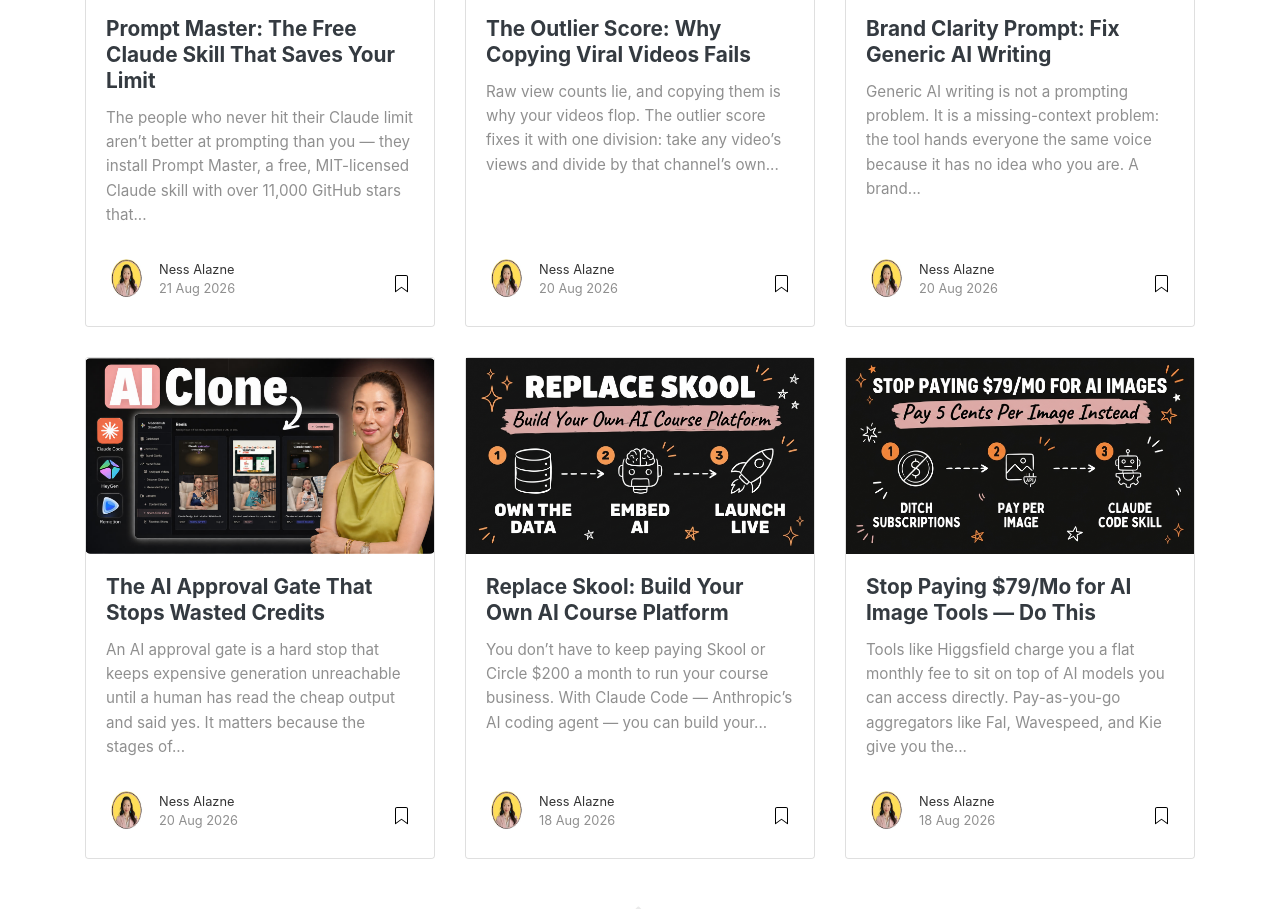
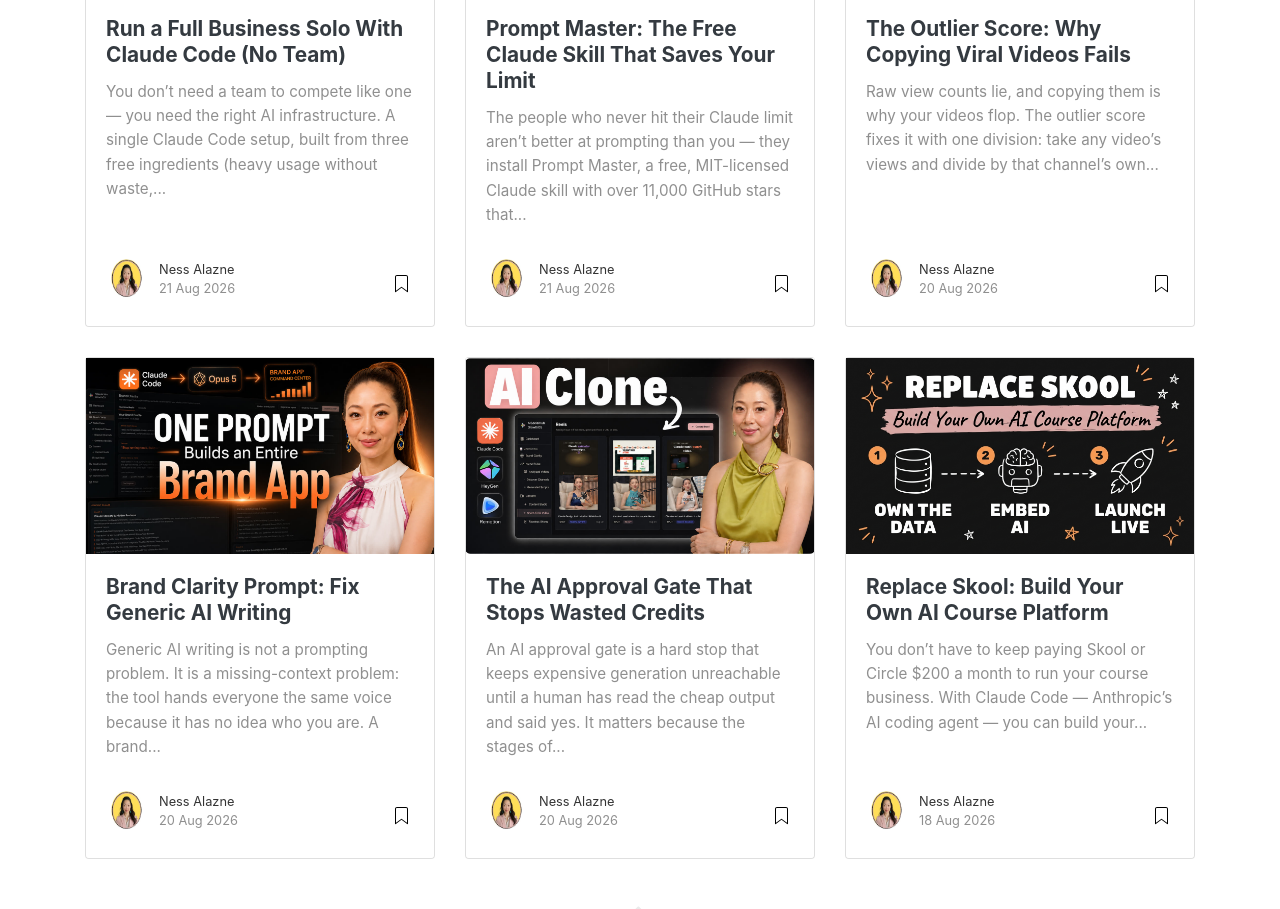
Before and after one commit to nessalazne/nessalazne.github.io, a Jekyll site: the page built from index.html, in a window 1280 px wide and 1400 px high, cut to the strip 491-1400 px from the top of the window. Built offline with Jekyll 4.4.1, drawn with Linux system fonts in a browser that asks for light colours; nearby versions of some CDN libraries; the list of posts is cut into pages by our own code; some of the changed lines change nothing that is shown; some of the changed text lies outside the part shown.

Commit message:
Add: Run a Full Business Solo With Claude Code (No Team)

```diff
--- a/_pages/get.md
+++ b/_pages/get.md
@@ -399,6 +399,12 @@
   ],
   "claude": [
     {
+      title: "The Solo AI Business Stack",
+      desc: "Your 3-Part Guide to Running a Business Solo With Claude Code",
+      url: "https://hub.digicuratoragency.com/freebie?kw=claude",
+      post: "https://blog.digicuratoragency.com/run-business-solo-claude-code/"
+    },
+    {
       title: "The Ship-Your-App Cheat Sheet",
       desc: "Your 5-Step System to Build, Deploy & Get Paid in Under 60 Seconds",
       url: "https://hub.digicuratoragency.com/freebie?kw=claude",
--- /dev/null
+++ b/_posts/2026-08-21-run-business-solo-claude-code.md
@@ -0,0 +1,127 @@
+---
+layout: post
+title: "Run a Full Business Solo With Claude Code (No Team)"
+description: "You don't need a team to run a content or client business — Claude Code plus free skills give you unlimited output, persistent memory, and a self-improving workflow."
+author: ness
+categories: [Claude Code, AI Automation]
+tags: [claude code, solopreneur, ai automation, claude skills, vibe coding]
+image: assets/images/run-business-solo-claude-code-header.jpg
+featured: false
+---
+
+You don't need a team to compete like one — you need the right AI infrastructure. A single Claude Code setup, built from three free ingredients (heavy usage without waste, memory that never resets, and a workflow that corrects itself), replaces the writer, the assistant, and the ops person a growing content or client business would otherwise have to hire.
+
+---
+
+## Get the Free Guide
+
+The guide walks you through the exact three-part stack: how to stop burning your Claude limit, how to give Claude permanent memory of your business, and how to build a self-improving workflow.
+
+**[Get the free Solo AI Business Stack →](https://hub.digicuratoragency.com/freebie?kw=claude)**
+
+---
+
+<div style="max-width: 315px; margin: 2rem auto;">
+  <div style="position: relative; padding-bottom: 177.78%; height: 0; overflow: hidden; border-radius: 10px;">
+    <iframe style="position: absolute; top: 0; left: 0; width: 100%; height: 100%;"
+      src="https://www.youtube.com/embed/WrZo35pbXCA"
+      frameborder="0"
+      allow="accelerometer; autoplay; clipboard-write; encrypted-media; gyroscope; picture-in-picture"
+      allowfullscreen></iframe>
+  </div>
+</div>
+
+## What Does It Actually Take to Replace a Team With Claude Code?
+
+Replacing a team with Claude Code comes down to three things working together, not one clever prompt. You need enough usage headroom that you're not rationing requests, a memory system so Claude doesn't relearn your business every session, and a workflow that gets better on its own instead of staying static. Most people who say "AI didn't work for my business" only ever built one of the three.
+
+The mistake is treating Claude Code like a single chatbot instead of a system with parts. A writer, an assistant, and an ops person each do a different job — usage capacity, memory, and self-correction are the AI equivalents, and each one is solvable with free tooling on top of whatever Claude plan you already pay for.
+
+## How Do You Get Unlimited Usage Out of Claude Code?
+
+You get more effective usage out of Claude Code by cutting wasted messages, not by finding a workaround to the plan itself. Most people hit their usage limit from correction loops: a vague prompt gets a wrong answer, then two or three follow-up messages try to steer it back on course. Every one of those corrections counts against the same limit as a real request.
+
+A free Claude skill called Prompt Master closes this gap by structuring your rough idea into a finished prompt — output format, file boundaries, and a stop condition — before Claude runs anything. I cover the exact setup in my [Prompt Master guide](https://blog.digicuratoragency.com/prompt-master-claude-skill/), but the short version is: one well-structured prompt replaces the five-message correction loop, which is where most "unlimited usage" complaints actually come from.
+
+## How Do You Give Claude Perfect Memory of Your Business?
+
+Claude gets permanent memory of your business through a project-level `CLAUDE.md` file plus a running notes system, not through remembering across sessions on its own. Every new Claude Code session starts blank unless you hand it context, so the fix is a markdown file at the root of your project that Claude reads automatically — your brand voice, your recurring clients, your naming conventions, the decisions you've already made and don't want re-litigated.
+
+A simple three-part memory system covers most solo businesses:
+
+| Layer | What it stores | Update frequency |
+|---|---|---|
+| `CLAUDE.md` | Brand voice, standing rules, folder structure | Rarely — only when a rule changes |
+| Project notes file | Client names, active deadlines, in-progress decisions | Weekly |
+| Session summary | What changed this session, open questions for next time | Every session |
+
+This is the difference between an assistant who remembers your business and one you have to re-brief every Monday morning.
+
+## How Does a Self-Improving AI Workflow Actually Work?
+
+A self-improving Claude Code workflow works by having the AI grade its own output against a rubric you set, then revise before you ever see the draft — not by the model getting smarter on its own. You give it a goal (what "good" looks like before it writes anything), a scoring rule (a rubric it checks its draft against), and a limit (a stop condition so it doesn't loop forever). Writes, scores itself, fixes what's weak, repeats.
+
+The one trap to avoid: never let the same model that wrote the draft also grade it unsupervised — it tends to go easy on its own work, the same blind spot a human has proofreading their own email at midnight. A second, independent scoring pass (even just "check this against the rubric with fresh eyes") is what actually makes the loop self-correcting instead of self-congratulating.
+
+## What Does This Stack Actually Cost?
+
+The stack itself, the skills, the memory files, and the scoring loop, costs nothing beyond whatever Claude Code plan you already pay for. Community and Anthropic-maintained Claude Skills are free to install, `CLAUDE.md` is a plain text file, and a scoring rubric is a paragraph of instructions, not a subscription. Compare that to the tools it replaces:
+
+- A part-time virtual assistant: $500+ per month
+- A single-purpose AI subscription app: $20–79 per month (see [why pay-as-you-go AI tools beat flat subscriptions](https://blog.digicuratoragency.com/pay-as-you-go-ai-image-tools-claude-code/))
+- A department of specialists (marketing, social, design, finance): free, if you install the [right Claude Skills by department](https://blog.digicuratoragency.com/free-claude-skills-by-department/) instead of hiring one
+
+The "under $5 a month" claim isn't about replacing your Claude subscription — it's about everything you'd otherwise need to bolt on top of it.
+
+## FAQ
+
+### Do I need to hire a developer to set this up?
+No. Every piece, the `CLAUDE.md` file, Claude Skills, and the scoring-rule prompt structure, is plain text and configuration, not code. If you can write clear instructions, you can build this.
+
+### Will this work with the free version of Claude?
+The memory system and Claude Skills work on any Claude Code plan. Heavier daily usage benefits from a paid plan, but the techniques for reducing wasted messages apply regardless of tier.
+
+### How is this different from just using ChatGPT?
+The difference is the system, not the model. `CLAUDE.md`, Claude Skills, and scoring loops are specific to how Claude Code reads project context and installs reusable instructions — the same underlying pattern (goal, memory, self-check) can work elsewhere, but the free tooling here is built for Claude Code.
+
+### How long does it take to set this up?
+The `CLAUDE.md` file takes about 15 minutes to write for a small business. Installing a Claude Skill like Prompt Master takes about a minute. The scoring-rule habit is a prompting pattern you can start using in your very next Claude Code session.
+
+### What's the single highest-leverage piece to start with?
+Start with `CLAUDE.md`. Memory is what turns Claude from a tool you re-explain your business to every time into one that already knows it — the usage savings and self-improving loop compound faster once Claude isn't starting from zero.
+
+Ready to build the rest of your system? [Join the Vibe Coding Build →](https://hub.digicuratoragency.com/about) for the full walkthroughs on Claude Skills, Claude Code automation, and running a content business solo.
+
+<script type="application/ld+json">
+{
+  "@context": "https://schema.org",
+  "@type": "FAQPage",
+  "mainEntity": [
+    {
+      "@type": "Question",
+      "name": "Do I need to hire a developer to set this up?",
+      "acceptedAnswer": { "@type": "Answer", "text": "No. Every piece, the CLAUDE.md file, Claude Skills, and the scoring-rule prompt structure, is plain text and configuration, not code. If you can write clear instructions, you can build this." }
+    },
+    {
+      "@type": "Question",
+      "name": "Will this work with the free version of Claude?",
+      "acceptedAnswer": { "@type": "Answer", "text": "The memory system and Claude Skills work on any Claude Code plan. Heavier daily usage benefits from a paid plan, but the techniques for reducing wasted messages apply regardless of tier." }
+    },
+    {
+      "@type": "Question",
+      "name": "How is this different from just using ChatGPT?",
+      "acceptedAnswer": { "@type": "Answer", "text": "The difference is the system, not the model. CLAUDE.md, Claude Skills, and scoring loops are specific to how Claude Code reads project context and installs reusable instructions, the same underlying pattern can work elsewhere, but the free tooling here is built for Claude Code." }
+    },
+    {
+      "@type": "Question",
+      "name": "How long does it take to set this up?",
+      "acceptedAnswer": { "@type": "Answer", "text": "The CLAUDE.md file takes about 15 minutes to write for a small business. Installing a Claude Skill like Prompt Master takes about a minute. The scoring-rule habit is a prompting pattern you can start using in your very next Claude Code session." }
+    },
+    {
+      "@type": "Question",
+      "name": "What's the single highest-leverage piece to start with?",
+      "acceptedAnswer": { "@type": "Answer", "text": "Start with CLAUDE.md. Memory is what turns Claude from a tool you re-explain your business to every time into one that already knows it, the usage savings and self-improving loop compound faster once Claude isn't starting from zero." }
+    }
+  ]
+}
+</script>
```
Also changed, not shown: assets/images/run-business-solo-claude-code-header.jpg (added), 1 other file.
